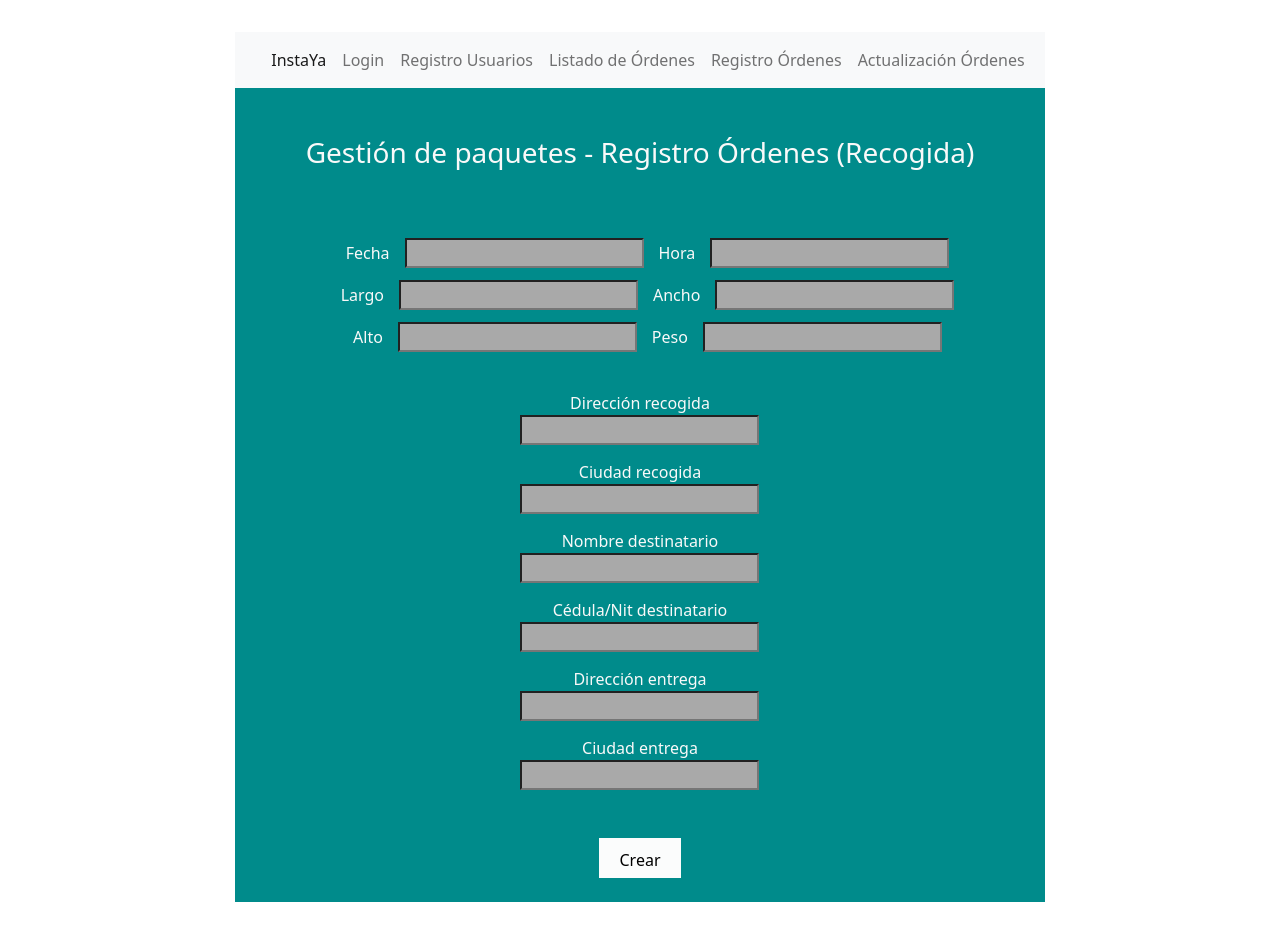
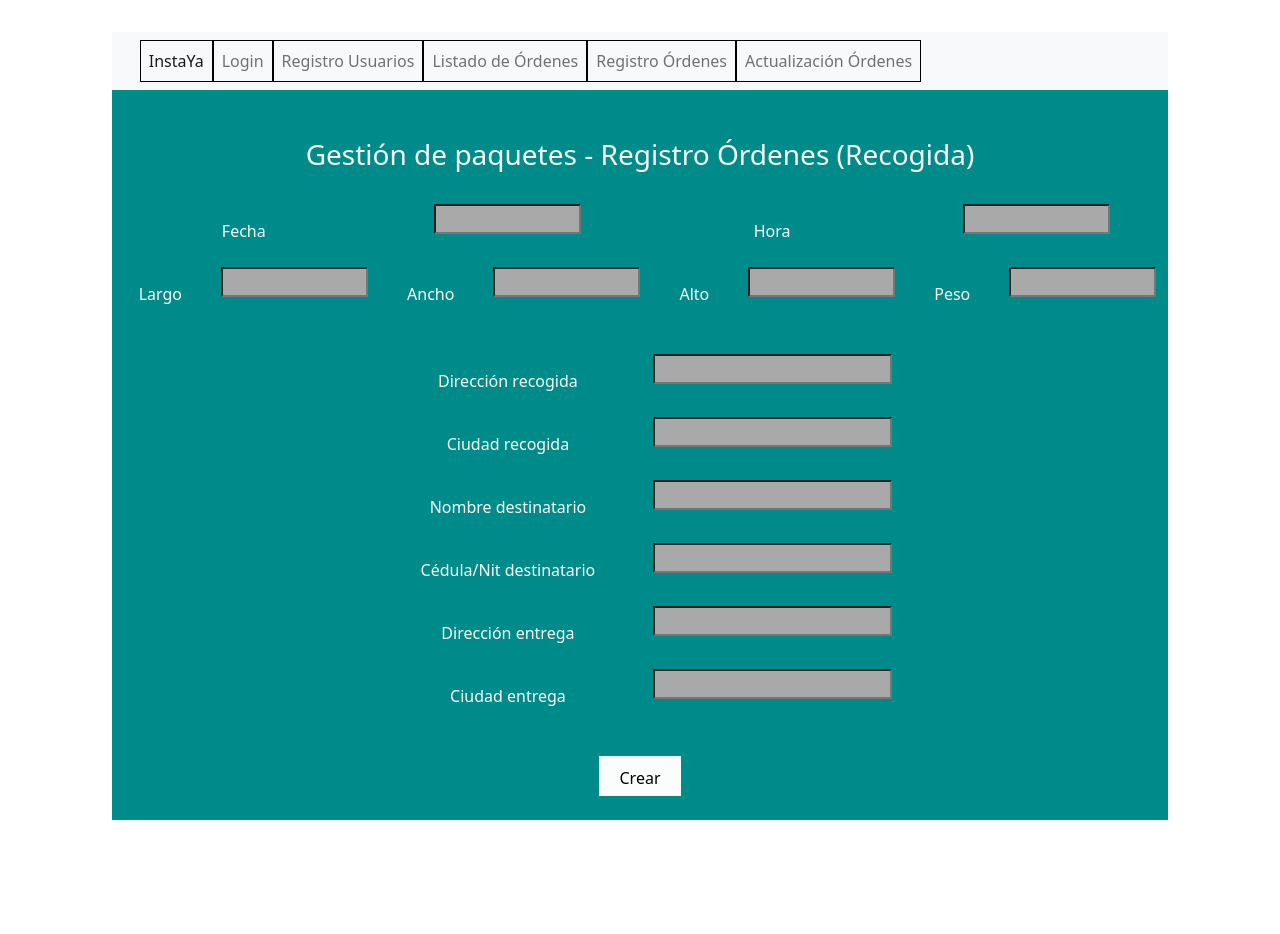
Before and after one commit to SandraNomesque/InstaYa, a React (Vite) app: page /registroOrdenes in a window 1280 px wide. After the commit the page ends 852 px from the top, so only its background shows below. Built offline with nearby package versions, Linux system fonts and the light colour scheme.

Commit message:
Cambios ventanas con grid

```diff
--- a/src/Componentes/ActualizacionOrdenes.jsx
+++ b/src/Componentes/ActualizacionOrdenes.jsx
@@ -6,49 +6,102 @@ export default function ActualizacionOrdenes() {
     }
     return (
         <form action="">
-        <br /><br />
-        <h3>Gestión de paquetes -Actualizacion de Órdenes (Recogida)</h3>
-        <br /><br />
-
-                <label htmlFor =" "> Fecha </label>
-                <input htmlFor ="date" />
-                <label htmlFor=" "> Hora </label>
-                <input htmlFor ="date" />
-                <br />
-                <label htmlFor=" "> Estado </label>
-                <input htmlFor ="date" />
+                   <br /><br />
+             {/* contenedores */}
+            <div class="container-fluid text-center">
+                <div class="row">  {/* clase fila */}
+                    <h3>Gestión de paquetes -Actualizacion de Órdenes (Recogida)</h3>
+                </div>
                 <br />
 
-                <label htmlFor="">Largo</label>
-                <input htmlFor ="float" />
-                <label htmlFor="">Ancho</label>
-                <input htmlFor ="Float" readOnly /><br />
-                <label htmlFor="">Alto</label>
-                <input htmlFor ="Float" readOnly />
-                <label htmlFor="">Peso</label>
-                <input htmlFor ="Float" />
+                <div class="row">  {/* clase fila - fila 1 */}
+                    {/* clase columna y cada columna esta representada por  "<div> ... </div>" */}
 
-            <br />
-            <br />
-            <div>
+                    <div class="col -3"> <label >Fecha</label> </div>
+                    <div class="col -3"> <input type ="text" size={10}/></div>
+                    <div class="col-3 "> <label>Hora</label></div>
+                    <div class="col -3"> <input type ="text" size={10} /></div>
 
-                    <label htmlFor="">Dirección recogida</label><br />
-                    <input htmlFor ="text" /> <br />
-                    <label htmlFor="">Ciudad recogida</label><br />
-                    <input htmlFor ="text" />   <br />
-                    <label htmlFor="">Nombre destinatario</label><br />
-                    <input htmlFor ="text" /><br />
-                    <label htmlFor="">Cédula/Nit destinatario</label><br />
-                    <input htmlFor ="text" /> <br />
-                    <label htmlFor="">Dirección entrega</label><br />
-                    <input htmlFor ="text" /><br />
-                    <label htmlFor="">Ciudad entrega</label><br />
-                    <input htmlFor ="text" />
+                </div>
+                <br />
+                <div class="row">  {/* clase fila - fila estado */}
+                    {/* clase columna y cada columna esta representada por  "<div> ... </div>" */}
+                    <div class="col -3"> </div>
+                    <div class="col -3"> <label >Estado</label> </div>
+                    <div class="col -3"> <input type ="text" size={10} /></div>
+                    <div class="col -3"> </div>
+                </div>
+                <br />
+                <div class="row">  {/* clase fila - fila 2 */}
+                    {/* clase columna y cada columna esta representada por  "<div> ... </div>" */}
 
+                    <div class="col-sm"> <label>Largo</label> </div>
+                    <div class="col-sm"> <input type ="text" size={10} /></div>
+                    <div class="col-sm"> <label>Ancho</label></div>
+                    <div class="col-sm"> <input type ="text" size={10} /></div>
+                    <div class="col-sm"> <label>Alto</label> </div>
+                    <div class="col-sm"> <input type ="text" size={10} /></div>
+                    <div class="col-sm"> <label>Peso</label></div>
+                    <div class="col-sm"> <input type ="text" size={10} /></div>
+
+                </div>
+                <br />
+                <br />
+                <div class="row">  {/* clase fila - fila 3 */}
+                    {/* clase columna y cada columna esta representada por  "<div> ... </div>" */}
+                    <div class="col-3"></div>
+                    <div class="col-3"> <label >Dirección recogida</label> </div>
+                    <div class="col-3"> <input type ="text" /></div>
+                    <div class="col-3"></div>
+
+                </div>
+                <br />
+                <div class="row">  {/* clase fila - fila 4 */}
+                    {/* clase columna y cada columna esta representada por  "<div> ... </div>" */}
+                    <div class="col-3"></div>
+                    <div class="col-3 "> <label>Ciudad recogida</label></div>
+                    <div class="col-3"> <input type ="text"  /></div>
+                    <div class="col-3"></div>
+                </div>
+                <br />
+                <div class="row">  {/* clase fila - fila 5 */}
+                    {/* clase columna y cada columna esta representada por  "<div> ... </div>" */}
+                    <div class="col-3"></div>
+                    <div class="col-3"> <label >Nombre destinatario</label> </div>
+                    <div class="col-3"> <input type ="text" /></div>
+                    <div class="col-3"></div>
+
+                </div>
+                <br />
+                <div class="row">  {/* clase fila - fila 6 */}
+                    {/* clase columna y cada columna esta representada por  "<div> ... </div>" */}
+                    <div class="col-3"></div>
+                    <div class="col-3 "> <label>Cédula/Nit destinatario</label></div>
+                    <div class="col-3"> <input type ="text"  /></div>
+                    <div class="col-3"></div>
+                </div>
+                <br />
+                <div class="row">  {/* clase fila - fila 7 */}
+                    {/* clase columna y cada columna esta representada por  "<div> ... </div>" */}
+                    <div class="col-3"></div>
+                    <div class="col-3"> <label >Dirección entrega</label> </div>
+                    <div class="col-3"> <input type ="text" /></div>
+                    <div class="col-3"></div>
+
+                </div>
+                <br />
+                <div class="row">  {/* clase fila - fila 8 */}
+                    {/* clase columna y cada columna esta representada por  "<div> ... </div>" */}
+                    <div class="col-3"></div>
+                    <div class="col-3 "> <label>Ciudad entrega</label></div>
+                    <div class="col-3"> <input type ="text"  /></div>
+                    <div class="col-3"></div>
+                </div>
             </div>
+
             <br /> <br />
             <button onClick={actualizacionOrden}>Actualizar Orden  </button>
             <br /> <br />
         </form>
     )
-   }
+}
--- a/src/Componentes/ListadoOrdenes.jsx
+++ b/src/Componentes/ListadoOrdenes.jsx
@@ -1,4 +1,5 @@
 export default function ListadoOrdenes(){
+
     return (
         <form action ="">
              <br />
@@ -7,7 +8,7 @@ export default function ListadoOrdenes(){
             <p><label htmlFor = ""> Crear Orden </label></p>
 
 
-            <table class="table">
+            <table class="table ">
             <thead>
                 <tr>
                 <th scope="col"># Servicio </th>
@@ -20,7 +21,7 @@ export default function ListadoOrdenes(){
             </thead>
             <tbody>
                 <tr>
-                <th scope="row">1</th>
+                <th scope="row " >1</th>
                 <td>01/01/2021</td>
                 <td>Santa Marta</td>
                 <td>Calle 1 # 2-3</td>
@@ -51,5 +52,4 @@ export default function ListadoOrdenes(){
 
         </form>
     )
-
 }
--- a/src/Componentes/Login.jsx
+++ b/src/Componentes/Login.jsx
@@ -5,23 +5,46 @@ export default function Login(){
     }
     return (
         <form action ="">
-            <br />
-            <h3>Gestión de paquetes - Login</h3>
-            <br />
-            <p><label htmlFor = ""> Registrarse</label></p>
+            <br /><br />
+             {/* contenedores */}
+            <div class="container text-center">
+                <div class="row">  {/* clase fila */}
+                    <h3>Gestión de paquetes - Login</h3>
+                </div>
+                <div class="row ">  {/* clase fila */}
+                    <p><label htmlFor = ""> Registrarse</label></p>
+                </div>
 
-            <div>
-                <label htmlFor = ""> Usuario</label>
+                <div class="row">  {/* clase fila */}
+                    <div class="col -3 "> </div> {/* clase columna y cada columna esta representada por  "<div> ... </div>" */}
+                    <div class="col-3 ">
+                        <label> Usuario</label>
+                    </div>
+                    <div class="col-3 ">
+                        <input type ="text" />
+                    </div>
+                    <div class="col -3"></div>
+
+                </div>
                 <br />
-                <input type ="text" />
-                <br />
-                <label htmlFor = ""> Contraseña</label>
-                <br />
-                <input type ="text" />
+                <div class="row">  {/* clase fila */}
+                <div class="col -3"> </div> {/* clase columna y cada columna esta representada por  "<div> ... </div>" */}
+                    <div class="col -3"> {/* columna 2 */}
+                        <label htmlFor = ""> Contraseña</label>
+                    </div>
+                    <div class="col-3"> {/* columna 3 */}
+                        <input type ="text" />
+                    </div>
+                    <div class="col -3"></div>{/* columna 4 */}
+
+                </div>
+
+
             </div>
+
+
             <br /><br />
-
-            <button onClick={login}>Login</button>
+                <button onClick={login}>Login</button>
             <br /><br />
         </form>
     )
--- a/src/Componentes/Menu.jsx
+++ b/src/Componentes/Menu.jsx
@@ -1,30 +1,33 @@
 import { Link } from "react-router-dom";
 export default function Menu() {
     return (
+
         <nav className="navbar navbar-expand-lg navbar-light bg-light">
+
             <div className="container-fluid">
                 <a className="navbar-brand" href="#"></a>
                 <button className="navbar-toggler" type="button" data-bs-toggle="collapse" data-bs-target="#navbarNav" aria-controls="navbarNav" aria-expanded="false" aria-label="Toggle navigation">
                     <span className="navbar-toggler-icon"></span>
                 </button>
-                <div className="collapse navbar-collapse" id="navbarNav">
+                <div className="collapse navbar-collapse" id="navbarNav"  >
                     <ul className="navbar-nav">
-                        <li className="nav-item">
+
+                        <li className="nav-item" style={{border: '1px solid black'}}>
                             <Link className="nav-link active" aria-current="page" to="/">InstaYa</Link>
                         </li>
-                        <li className="nav-item">
+                        <li className="nav-item" style={{border: '1px solid black'}}>
                             <Link className="nav-link" to="/login">Login</Link>
                         </li>
-                        <li className="nav-item">
+                        <li className="nav-item" style={{border: '1px solid black'}}>
                             <Link className="nav-link" to="/registroUsuarios">Registro Usuarios</Link>
                         </li>
-                        <li className="nav-item">
+                        <li className="nav-item" style={{border: '1px solid black'}}>
                             <Link className="nav-link" to="/listadoOrdenes">Listado de Órdenes</Link>
                         </li>
-                        <li className="nav-item">
+                        <li className="nav-item" style={{border: '1px solid black'}}>
                             <Link className="nav-link" to="/registroOrdenes">Registro Órdenes</Link>
                         </li>
-                        <li className="nav-item">
+                        <li className="nav-item" style={{border: '1px solid black'}}>
                             <Link className="nav-link" to="/actualizacionOrdenes">Actualización Órdenes</Link>
                         </li>
 
--- a/src/Componentes/RegistroOrdenes.jsx
+++ b/src/Componentes/RegistroOrdenes.jsx
@@ -6,43 +6,89 @@ export default function RegistroOrdenes() {
     return (
         <form action="">
        <br /><br />
-        <h3>Gestión de paquetes - Registro Órdenes (Recogida)</h3>
-        <br /><br />
+             {/* contenedores */}
+            <div class="container-fluid text-center">
+                <div class="row">  {/* clase fila */}
+                    <h3>Gestión de paquetes - Registro Órdenes (Recogida)</h3>
+                </div>
+                <br />
+                <div class="row">  {/* clase fila - fila 1 */}
+                    {/* clase columna y cada columna esta representada por  "<div> ... </div>" */}
 
-                <label htmlFor =" "> Fecha </label>
-                <input htmlFor ="date" />
-                <label htmlFor=" "> Hora </label>
-                <input htmlFor ="date" />
+                    <div class="col -3"> <label >Fecha</label> </div>
+                    <div class="col -3"> <input type ="text" size={10}/></div>
+                    <div class="col-3 "> <label>Hora</label></div>
+                    <div class="col -3"> <input type ="text" size={10} /></div>
+
+                </div>
                 <br />
+                <div class="row">  {/* clase fila - fila 2 */}
+                    {/* clase columna y cada columna esta representada por  "<div> ... </div>" */}
 
+                    <div class="col-sm"> <label>Largo</label> </div>
+                    <div class="col-sm"> <input type ="text" size={10} /></div>
+                    <div class="col-sm"> <label>Ancho</label></div>
+                    <div class="col-sm"> <input type ="text" size={10} /></div>
+                    <div class="col-sm"> <label>Alto</label> </div>
+                    <div class="col-sm"> <input type ="text" size={10} /></div>
+                    <div class="col-sm"> <label>Peso</label></div>
+                    <div class="col-sm"> <input type ="text" size={10} /></div>
 
-                <label htmlFor="">Largo</label>
-                <input htmlFor ="float" />
-                <label htmlFor="">Ancho</label>
-                <input htmlFor ="Float" readOnly /><br />
-                <label htmlFor="">Alto</label>
-                <input htmlFor ="Float" readOnly />
-                <label htmlFor="">Peso</label>
-                <input htmlFor ="Float" />
+                </div>
+                <br />
+                <br />
+                <div class="row">  {/* clase fila - fila 3 */}
+                    {/* clase columna y cada columna esta representada por  "<div> ... </div>" */}
+                    <div class="col-3"></div>
+                    <div class="col-3"> <label >Dirección recogida</label> </div>
+                    <div class="col-3"> <input type ="text" /></div>
+                    <div class="col-3"></div>
 
-            <br />
-            <br />
-            <div>
+                </div>
+                <br />
+                <div class="row">  {/* clase fila - fila 4 */}
+                    {/* clase columna y cada columna esta representada por  "<div> ... </div>" */}
+                    <div class="col-3"></div>
+                    <div class="col-3 "> <label>Ciudad recogida</label></div>
+                    <div class="col-3"> <input type ="text"  /></div>
+                    <div class="col-3"></div>
+                </div>
+                <br />
+                <div class="row">  {/* clase fila - fila 5 */}
+                    {/* clase columna y cada columna esta representada por  "<div> ... </div>" */}
+                    <div class="col-3"></div>
+                    <div class="col-3"> <label >Nombre destinatario</label> </div>
+                    <div class="col-3"> <input type ="text" /></div>
+                    <div class="col-3"></div>
 
-                    <label htmlFor="">Dirección recogida</label><br />
-                    <input htmlFor ="text" /> <br />
-                    <label htmlFor="">Ciudad recogida</label><br />
-                    <input htmlFor ="text" />   <br />
-                    <label htmlFor="">Nombre destinatario</label><br />
-                    <input htmlFor ="text" /><br />
-                    <label htmlFor="">Cédula/Nit destinatario</label><br />
-                    <input htmlFor ="text" /> <br />
-                    <label htmlFor="">Dirección entrega</label><br />
-                    <input htmlFor ="text" /><br />
-                    <label htmlFor="">Ciudad entrega</label><br />
-                    <input htmlFor ="text" />
+                </div>
+                <br />
+                <div class="row">  {/* clase fila - fila 6 */}
+                    {/* clase columna y cada columna esta representada por  "<div> ... </div>" */}
+                    <div class="col-3"></div>
+                    <div class="col-3 "> <label>Cédula/Nit destinatario</label></div>
+                    <div class="col-3"> <input type ="text"  /></div>
+                    <div class="col-3"></div>
+                </div>
+                <br />
+                <div class="row">  {/* clase fila - fila 7 */}
+                    {/* clase columna y cada columna esta representada por  "<div> ... </div>" */}
+                    <div class="col-3"></div>
+                    <div class="col-3"> <label >Dirección entrega</label> </div>
+                    <div class="col-3"> <input type ="text" /></div>
+                    <div class="col-3"></div>
 
+                </div>
+                <br />
+                <div class="row">  {/* clase fila - fila 8 */}
+                    {/* clase columna y cada columna esta representada por  "<div> ... </div>" */}
+                    <div class="col-3"></div>
+                    <div class="col-3 "> <label>Ciudad entrega</label></div>
+                    <div class="col-3"> <input type ="text"  /></div>
+                    <div class="col-3"></div>
+                </div>
             </div>
+
             <br /> <br />
             <button onClick={crearOrden}>Crear </button>
             <br /> <br />
--- a/src/Componentes/RegistroUsuarios.jsx
+++ b/src/Componentes/RegistroUsuarios.jsx
@@ -6,27 +6,64 @@ export default function RegistroUsuarios(){
 
     return (
         <form>
-             <br />
-            <h3>Gestión de paquetes - Registro Usuarios</h3>
-            <br /> <br />
-            <div>
-                <label htmlFor = ""> Nombres</label> <br />
-                <input  type ="text" /><br />
+            <br /><br />
+             {/* contenedores */}
+            <div class="container text-center">
+                <div class="row">  {/* clase fila */}
+                    <h3>Gestión de paquetes - Registro Usuarios</h3>
+                </div>
+                <br />
+                <div class="row">  {/* clase fila */}
+                    <div class="col -3 "> </div> {/* clase columna y cada columna esta representada por  "<div> ... </div>" */}
+                    <div class="col-3 ">
+                        <label >Nombre</label>
+                    </div>
+                    <div class="col-3 ">
+                        <input type ="text" />
+                    </div>
+                    <div class="col -3"></div>
 
-                <label htmlFor = ""> Usuario</label><br />
-                <input type ="text" /><br />
+                </div>
+                <br />
+                <div class="row">  {/* clase fila */}
+                <div class="col -3"> </div> {/* clase columna y cada columna esta representada por  "<div> ... </div>" */}
+                    <div class="col -3"> {/* columna 2 */}
+                        <label htmlFor = "">Usuario</label>
+                    </div>
+                    <div class="col-3"> {/* columna 3 */}
+                        <input type ="text" />
+                    </div>
+                    <div class="col -3"></div>{/* columna 4 */}
 
-                <label htmlFor = ""> Contraseña</label><br />
-                <input type ="text" /><br />
+                </div>
+                <br />
+                <div class="row">  {/* clase fila */}
+                    <div class="col -3 "> </div> {/* clase columna y cada columna esta representada por  "<div> ... </div>" */}
+                    <div class="col-3 ">
+                        <label> Contraseña</label>
+                    </div>
+                    <div class="col-3 ">
+                        <input type ="text" />
+                    </div>
+                    <div class="col -3"></div>
 
-                <label htmlFor = ""> Correo</label><br />
-                <input type ="text" /><br />
+                </div>
+                <br />
+                <div class="row">  {/* clase fila */}
+                <div class="col -3"> </div> {/* clase columna y cada columna esta representada por  "<div> ... </div>" */}
+                    <div class="col -3"> {/* columna 2 */}
+                        <label htmlFor = ""> Correo</label>
+                    </div>
+                    <div class="col-3"> {/* columna 3 */}
+                        <input type ="text" />
+                    </div>
+                    <div class="col -3"></div>{/* columna 4 */}
 
+                </div>
             </div>
             <br /> <br />
-            <button onClick={crear}>Crear</button>
+                <button onClick={crear}>Crear</button>
             <br /> <br />
         </form>
     )
-
 }
--- a/src/index.css
+++ b/src/index.css
@@ -6,7 +6,7 @@
 
   color-scheme: light dark;
   color: rgba(255, 255, 255, 0.87);
-  background-color:aqua;
+  background-color:rgb(192, 241, 241);
 
   font-synthesis: none;
   text-rendering: optimizeLegibility;
```
